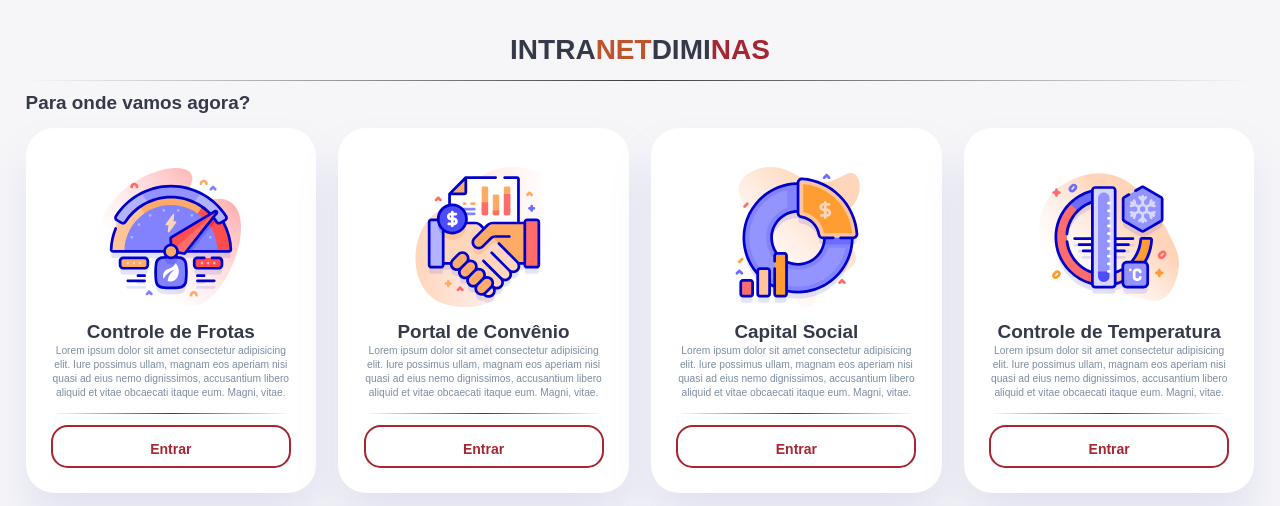
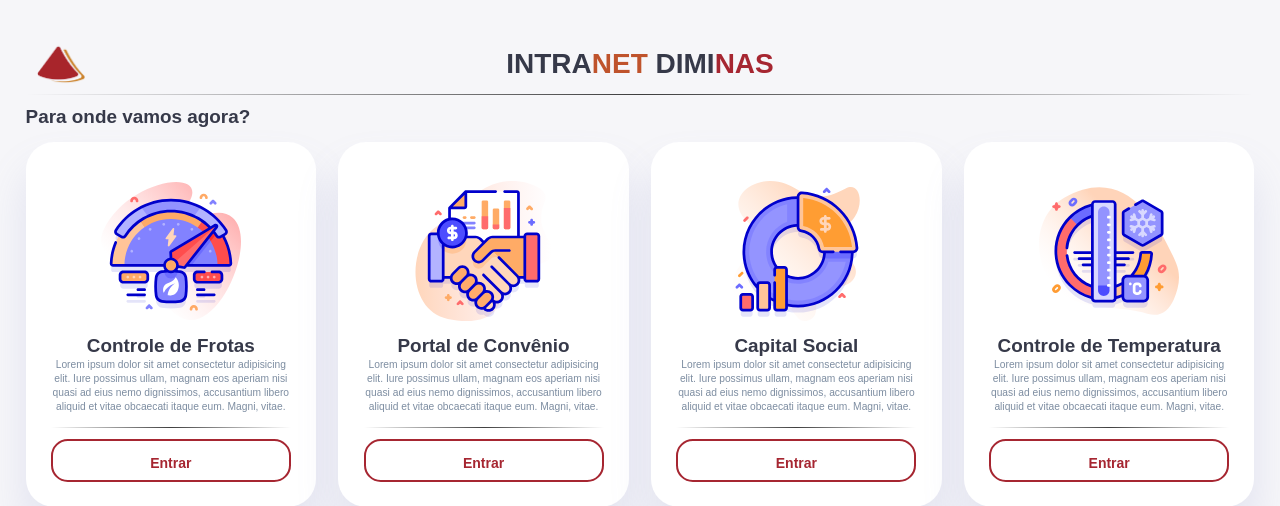
Before and after one commit to CibellyMendes/Home-Intranet, a PHP site: page / in a window 1280 px wide. Shown: the top 506 px of the page. Run offline with PHP 8.4, Linux system fonts and the light colour scheme; some web fonts are replaced.

Commit message:
Diminas left

```diff
--- a/index.html
+++ b/index.html
@@ -12,8 +12,8 @@
     <div class="container">
       <main>
         <div class="intranet">
-
-          <h2>INTRA<span class="danger">NET </span> DIMI<span class="primary">NAS</span></h2>
+          <img src="img/logo.png" alt="">
+          <h2>INTRA<span class="danger">NET&nbsp;</span>DIMI<span class="primary">NAS</span></h2>
           <hr>
         </div>
         <h1>Para onde vamos agora?</h1>
--- a/style.css
+++ b/style.css
@@ -132,6 +132,7 @@ main .intranet img {
   width: 5rem;
   height: 5rem;
   padding: 11px;
+  margin-bottom: -4.75rem;
 }
 main .intranet h2 {
   /* font-family: 'Bodoni Moda', serif; */
```
